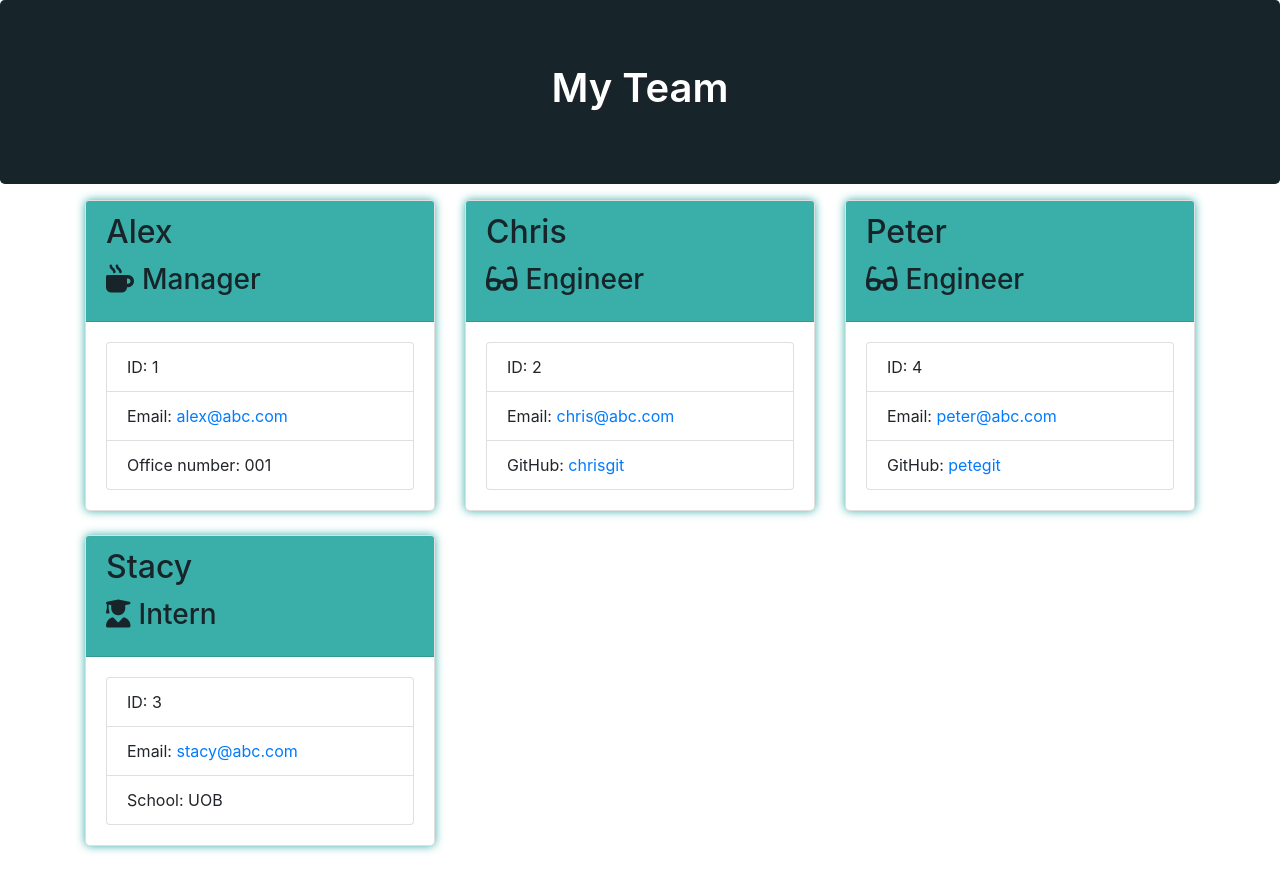
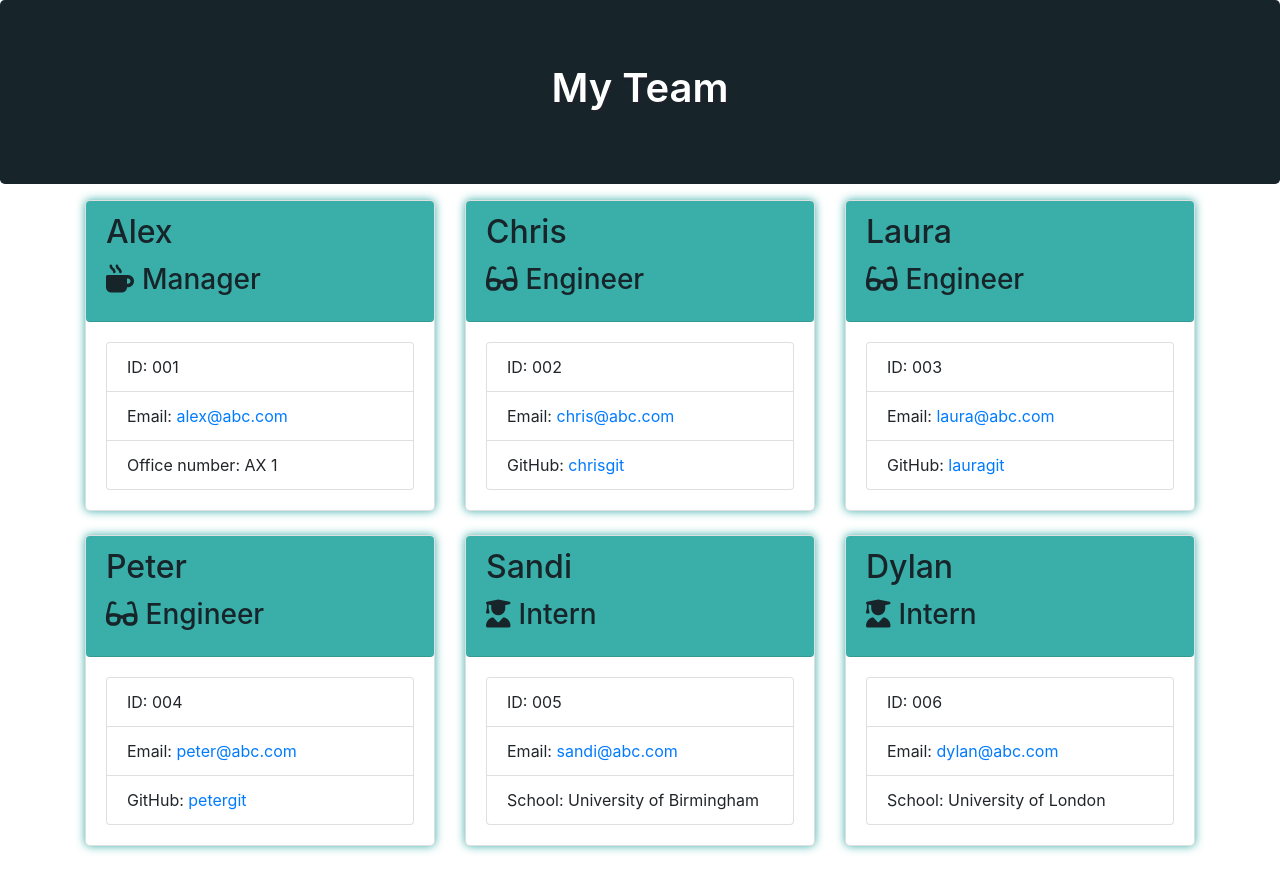
Before and after one commit to adebayoadebisi/12-team-profile-generator, a website: page output/team.html in a window 1280 px wide. Drawn offline with nearby package versions, Linux system fonts and the light colour scheme.

Commit message:
Generated team profile html and ionstalled jest for testing

```diff
--- a/output/team.html
+++ b/output/team.html
@@ -26,15 +26,15 @@
 
         <div class="team-area col-sm-6 col-md-4 d-flex justify-content-center mb-4">
             <div class="card employee-card" style="width: 30rem;">
-        <div class="card-header">
+                <div class="card-header rounded">
                     <h2 class="card-title">Alex</h2>
                     <h3 class="card-title"><i class="fas fa-mug-hot mr-2"></i>Manager</h3>
                 </div>
                 <div class="card-body">
                     <ul class="list-group">
-                <li class="list-group-item">ID: 1</li>
+                        <li class="list-group-item">ID: 001</li>
                         <li class="list-group-item">Email: <a href="mailto:alex@abc.com">alex@abc.com</a></li>
-                <li class="list-group-item">Office number: 001</li>
+                        <li class="list-group-item">Office number: AX 1</li>
                     </ul>
                 </div>
             </div>
@@ -42,13 +42,13 @@
 
         <div class="team-area col-sm-6 col-md-4 d-flex justify-content-center mb-4">
             <div class="card employee-card" style="width: 30rem;">
-    <div class="card-header">
+                <div class="card-header rounded">
                     <h2 class="card-title">Chris</h2>
                     <h3 class="card-title"><i class="fas fa-glasses mr-2"></i>Engineer</h3>
                 </div>
                 <div class="card-body">
                     <ul class="list-group">
-            <li class="list-group-item">ID: 2</li>
+                        <li class="list-group-item">ID: 002</li>
                         <li class="list-group-item">Email: <a href="mailto:chris@abc.com">chris@abc.com</a></li>
                         <li class="list-group-item">GitHub: <a href="https://github.com/chrisgit" target="_blank" rel="noopener noreferrer">chrisgit</a></li>
                     </ul>
@@ -58,15 +58,15 @@
 
         <div class="team-area col-sm-6 col-md-4 d-flex justify-content-center mb-4">
             <div class="card employee-card" style="width: 30rem;">
-    <div class="card-header">
-        <h2 class="card-title">Peter</h2>
+                <div class="card-header rounded">
+                    <h2 class="card-title">Laura</h2>
                     <h3 class="card-title"><i class="fas fa-glasses mr-2"></i>Engineer</h3>
                 </div>
                 <div class="card-body">
                     <ul class="list-group">
-            <li class="list-group-item">ID: 4</li>
-            <li class="list-group-item">Email: <a href="mailto:peter@abc.com">peter@abc.com</a></li>
-            <li class="list-group-item">GitHub: <a href="https://github.com/petegit" target="_blank" rel="noopener noreferrer">petegit</a></li>
+                        <li class="list-group-item">ID: 003</li>
+                        <li class="list-group-item">Email: <a href="mailto:laura@abc.com">laura@abc.com</a></li>
+                        <li class="list-group-item">GitHub: <a href="https://github.com/lauragit" target="_blank" rel="noopener noreferrer">lauragit</a></li>
                     </ul>
                 </div>
             </div>
@@ -74,15 +74,47 @@
 
         <div class="team-area col-sm-6 col-md-4 d-flex justify-content-center mb-4">
             <div class="card employee-card" style="width: 30rem;">
-    <div class="card-header">
-        <h2 class="card-title">Stacy</h2>
+                <div class="card-header rounded">
+                    <h2 class="card-title">Peter</h2>
+                    <h3 class="card-title"><i class="fas fa-glasses mr-2"></i>Engineer</h3>
+                </div>
+                <div class="card-body">
+                    <ul class="list-group">
+                        <li class="list-group-item">ID: 004</li>
+                        <li class="list-group-item">Email: <a href="mailto:peter@abc.com">peter@abc.com</a></li>
+                        <li class="list-group-item">GitHub: <a href="https://github.com/petergit" target="_blank" rel="noopener noreferrer">petergit</a></li>
+                    </ul>
+                </div>
+            </div>
+        </div>
+
+        <div class="team-area col-sm-6 col-md-4 d-flex justify-content-center mb-4">
+            <div class="card employee-card" style="width: 30rem;">
+                <div class="card-header rounded">
+                    <h2 class="card-title">Sandi</h2>
                     <h3 class="card-title"><i class="fas fa-user-graduate mr-2"></i>Intern</h3>
                 </div>
                 <div class="card-body">
                     <ul class="list-group">
-            <li class="list-group-item">ID: 3</li>
-            <li class="list-group-item">Email: <a href="mailto:stacy@abc.com">stacy@abc.com</a></li>
-            <li class="list-group-item">School: UOB</li>
+                        <li class="list-group-item">ID: 005</li>
+                        <li class="list-group-item">Email: <a href="mailto:sandi@abc.com">sandi@abc.com</a></li>
+                        <li class="list-group-item">School: University of Birmingham</li>
+                    </ul>
+                </div>
+            </div>
+        </div>
+
+        <div class="team-area col-sm-6 col-md-4 d-flex justify-content-center mb-4">
+            <div class="card employee-card" style="width: 30rem;">
+                <div class="card-header rounded">
+                    <h2 class="card-title">Dylan</h2>
+                    <h3 class="card-title"><i class="fas fa-user-graduate mr-2"></i>Intern</h3>
+                </div>
+                <div class="card-body">
+                    <ul class="list-group">
+                        <li class="list-group-item">ID: 006</li>
+                        <li class="list-group-item">Email: <a href="mailto:dylan@abc.com">dylan@abc.com</a></li>
+                        <li class="list-group-item">School: University of London</li>
                     </ul>
                 </div>
             </div>
```
Lines whose indentation alone changed are shown as unchanged.
